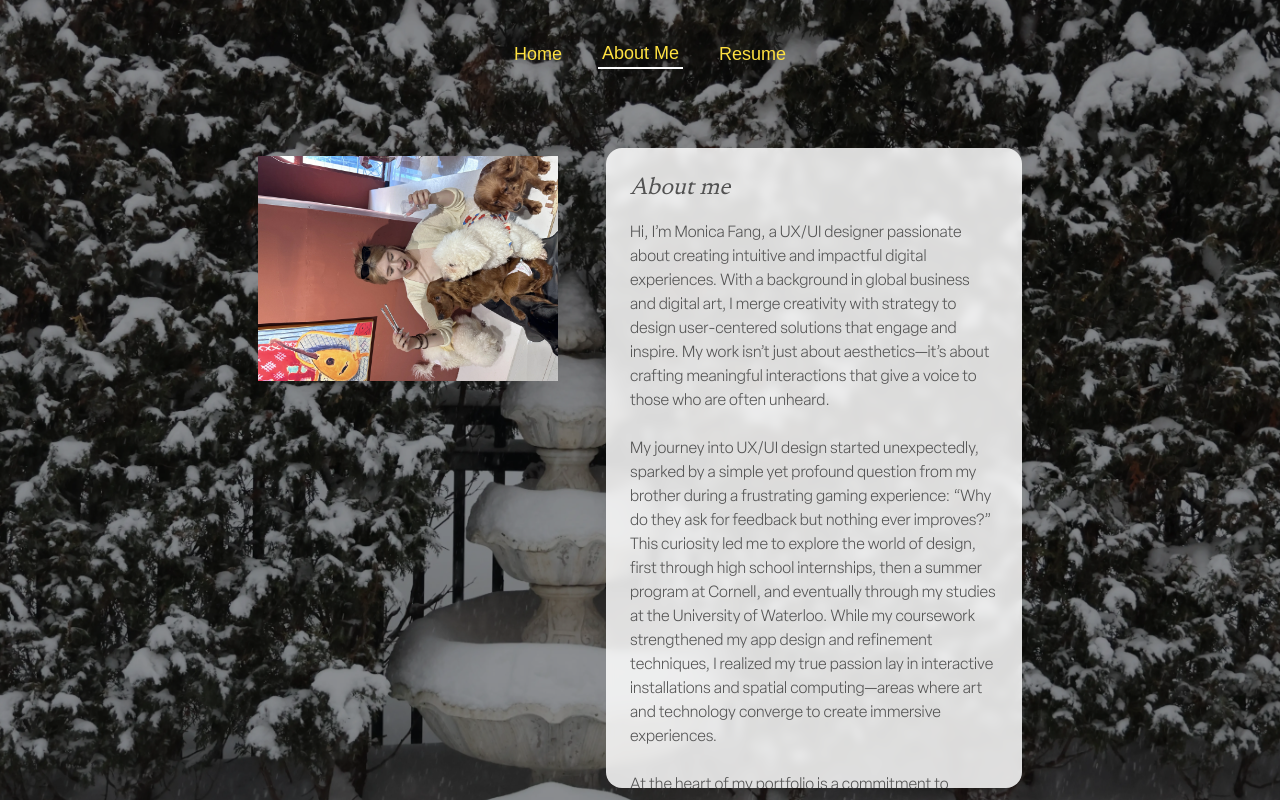
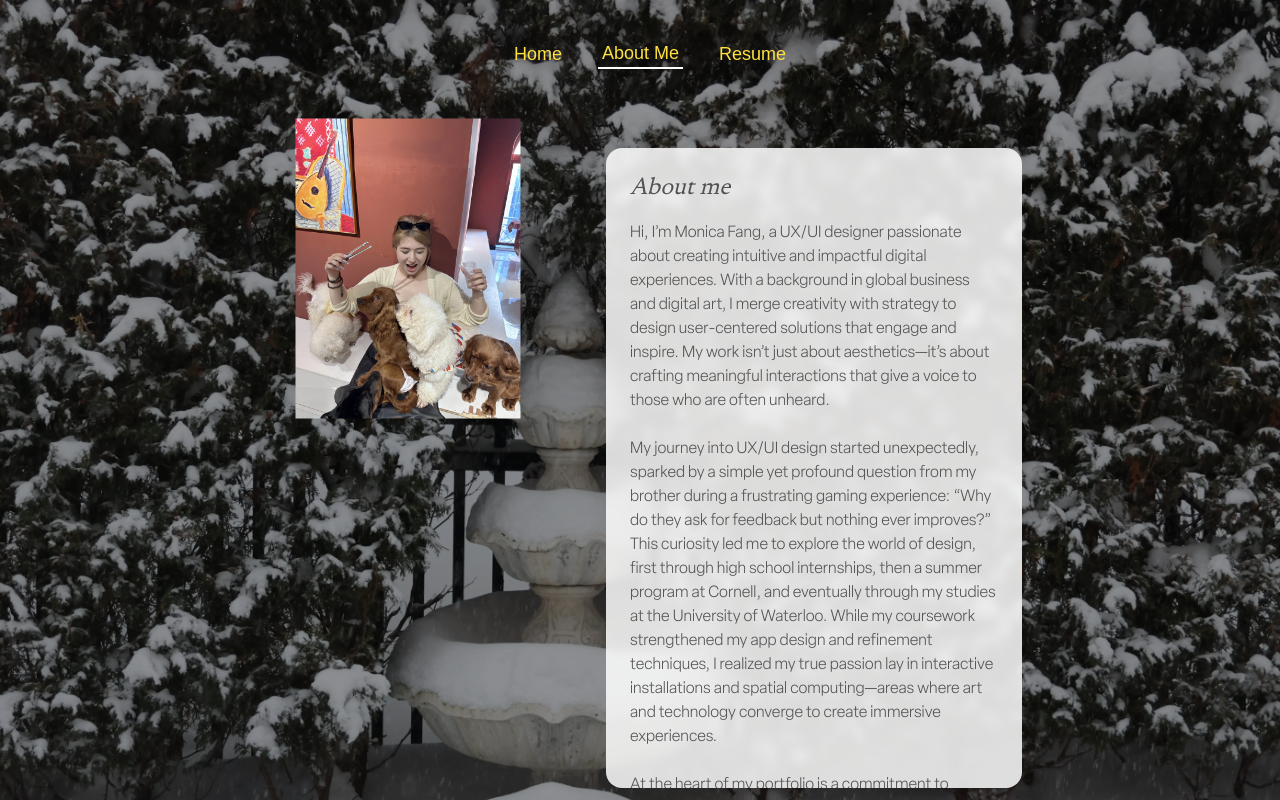
Before and after one commit to monicafang123/monicafang123.github.io, a Next.js app: page /pages/about in a window 1280 px wide. Built offline with nearby package versions, Linux system fonts and the light colour scheme; a web font is replaced by a local one.

Commit message:
Rotate photo 90 deg

```diff
--- a/src/app/pages/about/page.js
+++ b/src/app/pages/about/page.js
@@ -12,7 +12,7 @@ export default function About() {
             width={300}
             height={500}
             alt="Monica Fang"
-            className="transition hover:scale-[1.02] hover:rotate-2"
+            className="transition rotate-90 hover:scale-[1.02] hover:rotate-2"
           />
         </div>
 
```
